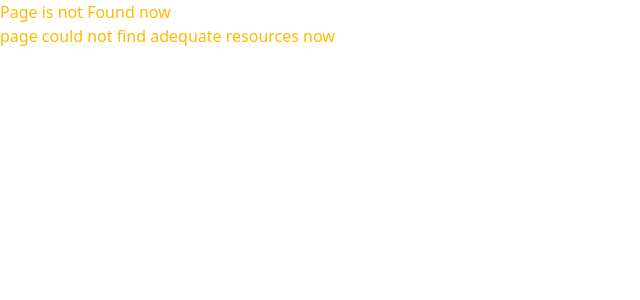
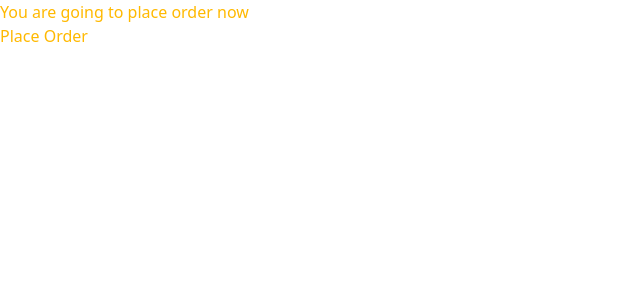
Before and after one commit to sharifulb07/nextjsfull-tutorials, a Next.js app: page /place-order in a window 1280 px wide. Before the commit this address had no page. Shown: the top 300 px of the page, without its empty margins (0-640 px from the left). Built offline with nearby package versions, Linux system fonts and the light colour scheme.

Commit message:
navigation programmatically

```diff
--- /dev/null
+++ b/app/place-order/page.tsx
@@ -0,0 +1,20 @@
+'use client'
+import { useRouter, redirect } from "next/navigation"
+
+export default function Order(){
+    const router=useRouter();
+
+    const handleOrder=()=>{
+        console.log("Order Placing Now ")
+        // router.push('/about');
+        redirect('/');
+
+    }
+    return(
+        <div>
+            <h3>You are going to place order now </h3>
+            <button onClick={handleOrder}> Place Order </button>
+
+        </div>
+    )
+}
```
